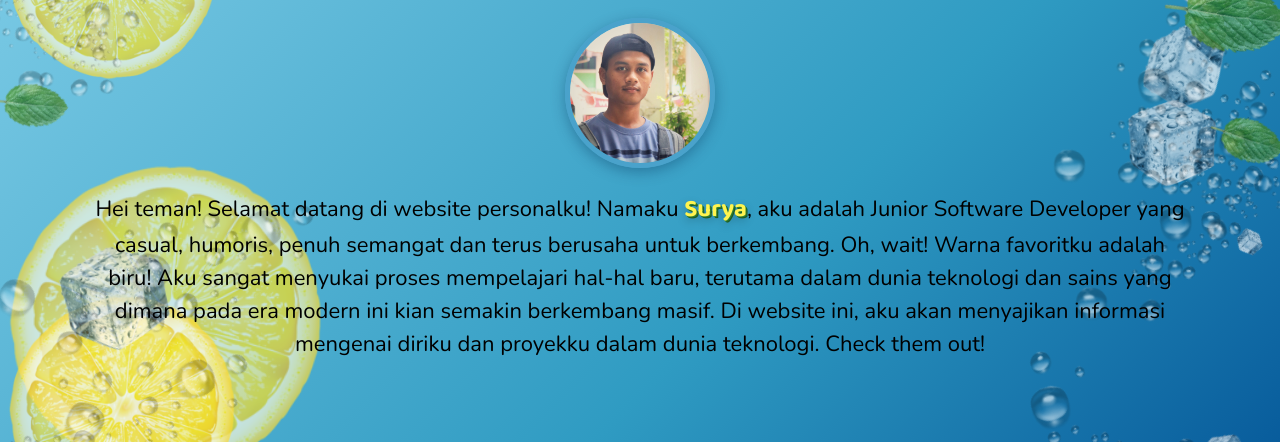
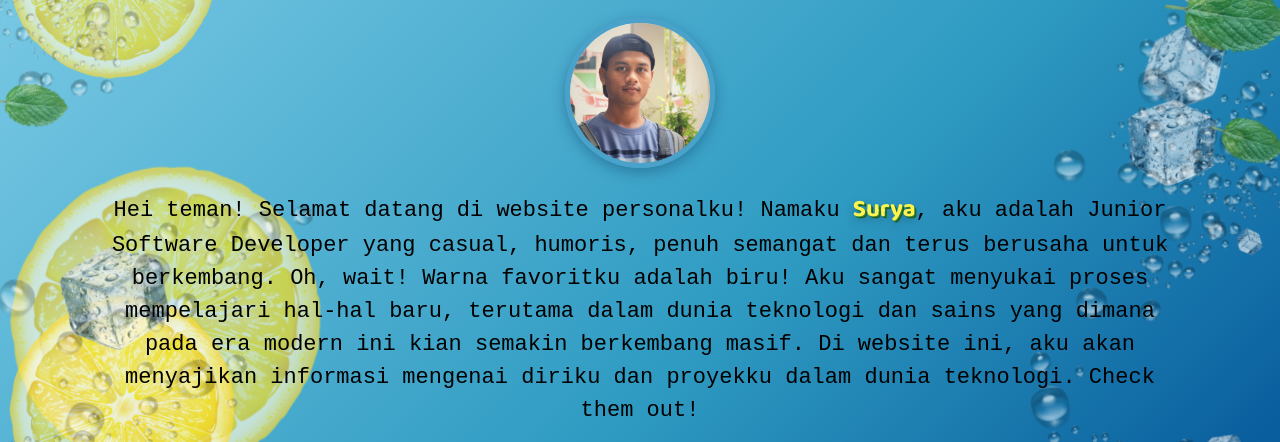
Before and after one commit to suryalative51/suryalative51.github.io, a plain HTML site: page index.html in a window 1280 px wide. Shown: the part 213-655 px from the top of the page. Drawn offline with nearby package versions, Linux system fonts and the light colour scheme.

Commit message:
Font monospace

```diff
--- a/style.css
+++ b/style.css
@@ -19,7 +19,7 @@
 }
 
 body {
-  font-family: var(--font-body);
+  font-family: monospace;
   font-weight: 500;
 
   background: linear-gradient(
```
